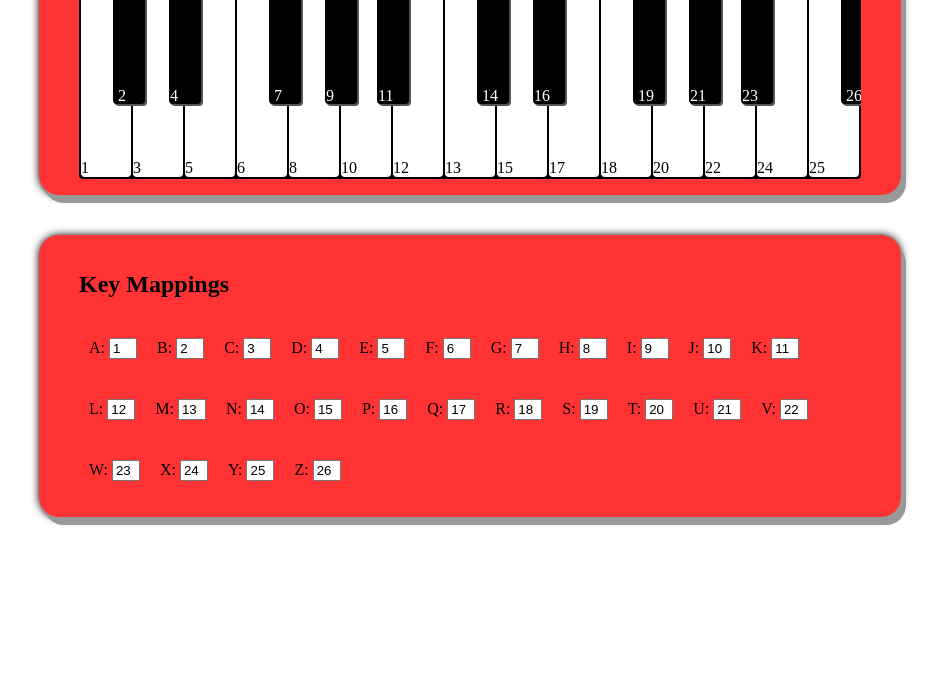
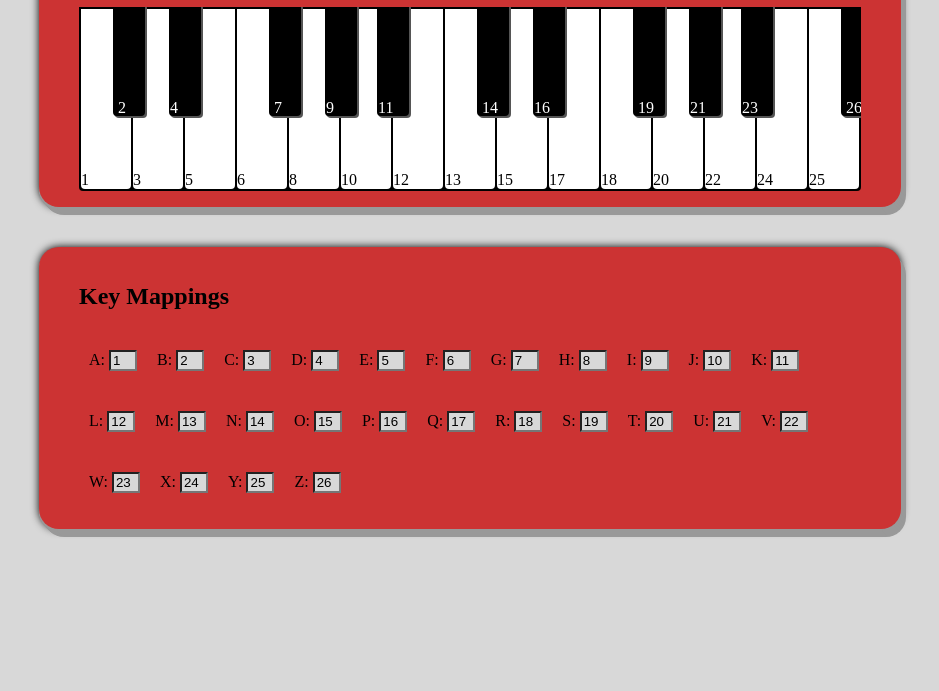
Before and after one commit to aaravin/pianist, a website: page index.html in a window 1280 px wide. Shown: the part 109-800 px from the top of the page, without its empty margins (170-1109 px from the left). Drawn offline with nearby package versions, Linux system fonts and the light colour scheme.

Commit message:
Added basic styling

```diff
--- a/styles/styles.css
+++ b/styles/styles.css
@@ -1,9 +1,14 @@
+body {
+    background-color: #D8D8D8;
+}
+
 #piano {
     position: relative;
     margin: 0 auto;
+    margin-top: 20px;
     padding:16px 40px 16px;
     width: 782px;
-    background: #f33;
+    background: #CC3333;
     border-radius: 20px;
     box-shadow: 0 1px 0 #999, 0 2px 0 #999, 0 3px 0 #999, 1px 4px 0 #999, 2px 5px 0 #999, 3px 6px 0 #999, 4px 7px 0 #999, 5px 8px 0 #999, 0 0 8px #000;
     z-index: 2;
@@ -60,7 +65,9 @@
 }
 .key.black.pressed:after,
 .key.black:active:after {
-    background-color: #222;
+    /*background-color: #222;*/
+    background: #404040;
+    box-shadow: inset 3px 2px 3px #999, inset -3px 2px 3px #999;
 }
 
 .num {
@@ -82,7 +89,7 @@
     margin-top: 40px;
     padding:16px 40px 16px;
     width: 782px;
-    background: #f33;
+    background: #CC3333;
     border-radius: 20px;
     box-shadow: 0 1px 0 #999, 0 2px 0 #999, 0 3px 0 #999, 1px 4px 0 #999, 2px 5px 0 #999, 3px 6px 0 #999, 4px 7px 0 #999, 5px 8px 0 #999, 0 0 8px #000;
     z-index: 2;
@@ -94,5 +101,6 @@
 }
 
 input {
+    background-color: #D8D8D8;
     width: 20px;
 }
```
